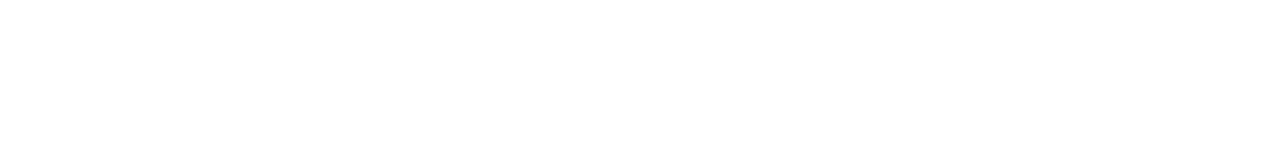
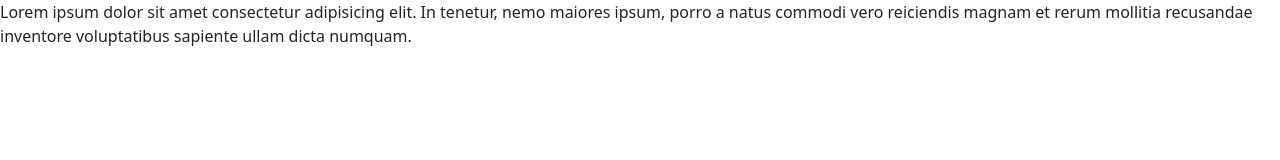
Before and after one commit to jayaparakash/7-10-26boostrap, a plain HTML site: page index.html in a window 1280 px wide. Drawn offline with nearby package versions, Linux system fonts and the light colour scheme.

Commit message:
added notesmd & index data

```diff
--- a/index.html
+++ b/index.html
@@ -372,7 +372,7 @@
 </div> -->
 
 
-
+<p>Lorem ipsum dolor sit amet consectetur adipisicing elit. In tenetur, nemo maiores ipsum, porro a natus commodi vero reiciendis magnam et rerum mollitia recusandae inventore voluptatibus sapiente ullam dicta numquam.</p>
 
 </body>
 </html>
```
Also changed, not shown: 1 other file.
